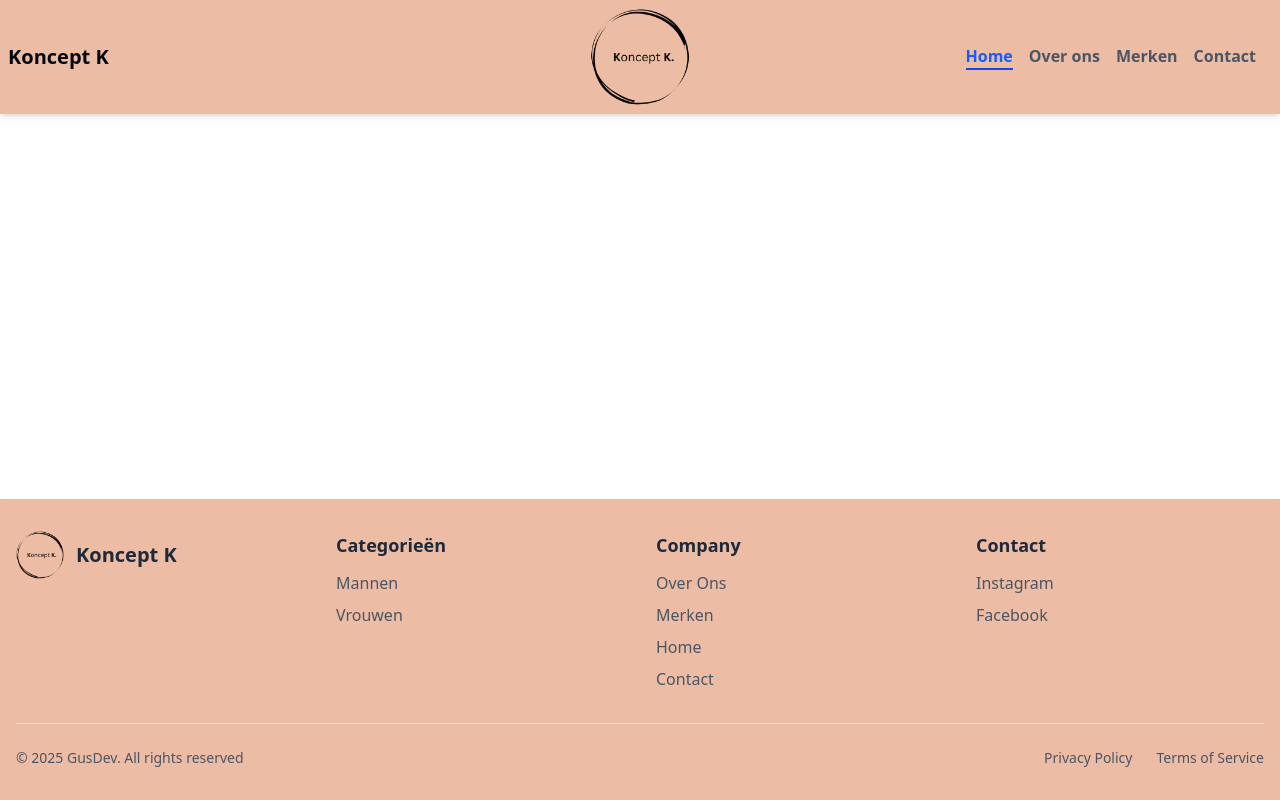
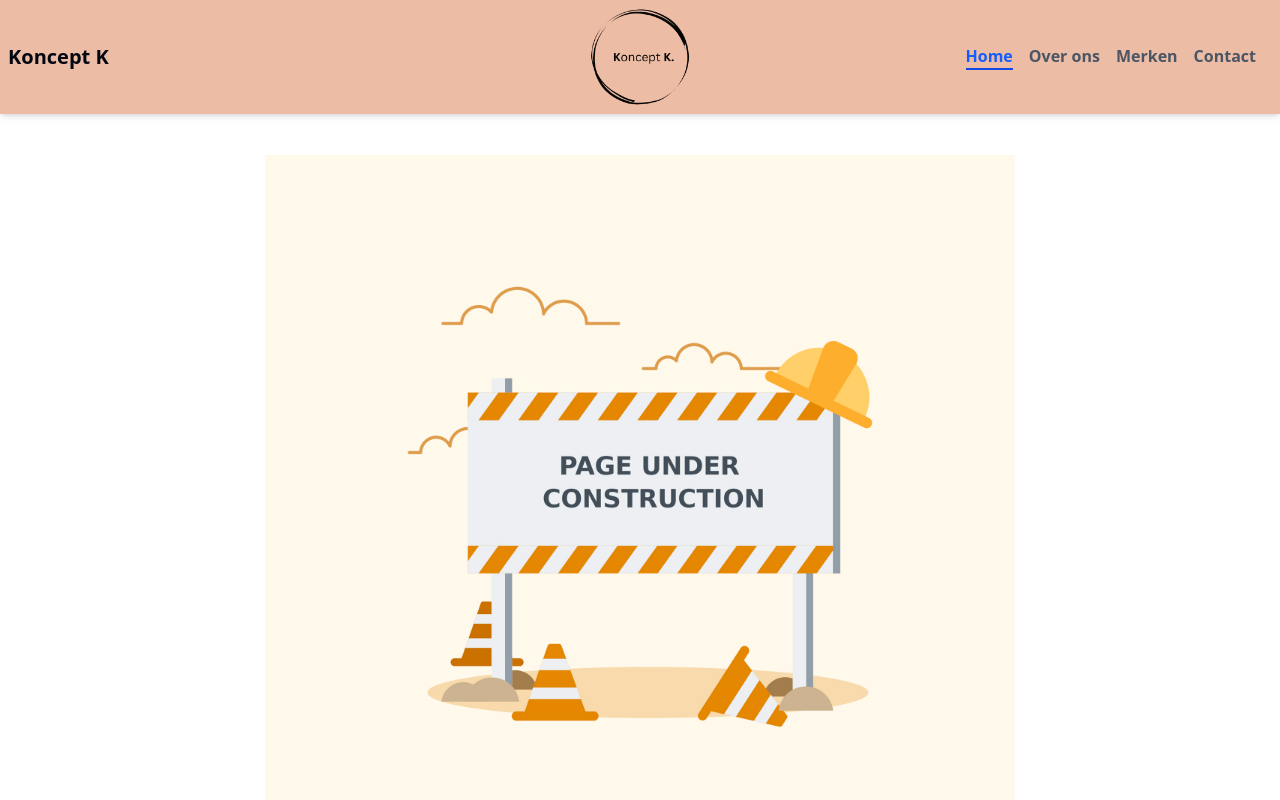
Before and after one commit to gusespitia/website-Koncept-K, a Next.js app: page / in a window 1280 px wide. Shown: the top 800 px of the page. Built offline with nearby package versions, Linux system fonts and the light colour scheme.

Commit message:
home page

```diff
--- a/app/page.tsx
+++ b/app/page.tsx
@@ -1,4 +1,6 @@
+import Image from "next/image";
 export default function Home() {
-  return <section >
+  return <section className="grid place-items-center h-screen">
+    <Image src="/construction.jpg" alt="Construction" width={750} height={750} />
   </section>;
 }
```
Also changed, not shown: public/construction.jpg (renamed from public/220877-P1KS5E-888.jpg).
